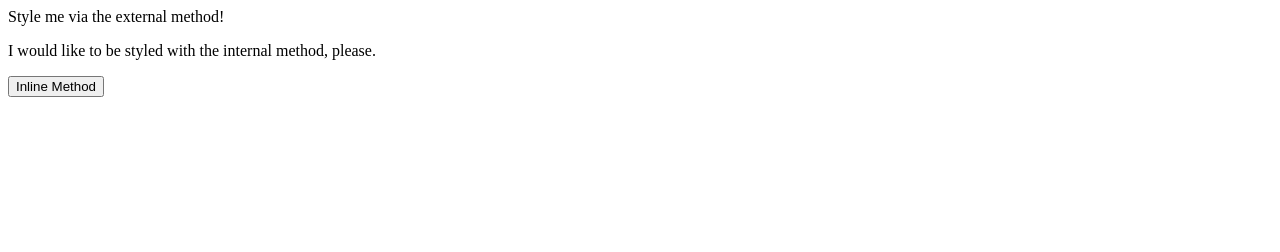
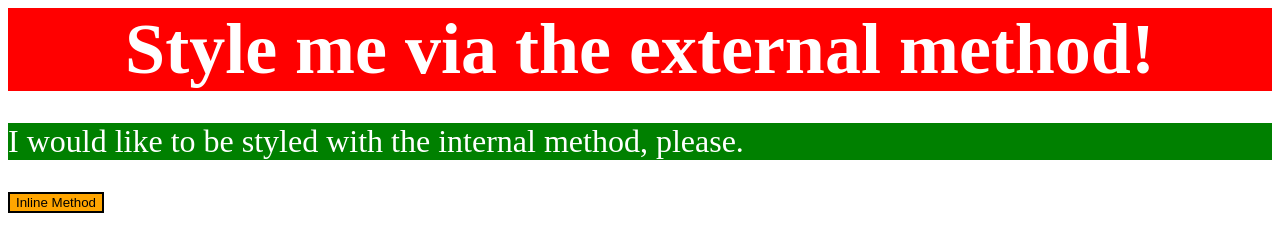
Before and after one commit to gikeris/css-exercises-odin, a plain HTML site: page foundations/01-css-methods/index.html in a window 1280 px wide. Drawn offline with Linux system fonts and the light colour scheme.

Commit message:
first exercise

```diff
--- a/foundations/01-css-methods/index.html
+++ b/foundations/01-css-methods/index.html
@@ -4,11 +4,19 @@
     <meta charset="UTF-8">
     <meta http-equiv="X-UA-Compatible" content="IE=edge">
     <meta name="viewport" content="width=device-width, initial-scale=1.0">
+    <link rel="stylesheet" href="style.css">
     <title>Methods for Adding CSS</title>
+    <style>
+      p{
+        background-color: green;
+        color: white;
+        font-size: 32px;
+      }
+    </style>
   </head>
   <body>
     <div>Style me via the external method!</div>
     <p>I would like to be styled with the internal method, please.</p>
-    <button>Inline Method</button>
+    <button style="background-color: orange; font-size: 32; border-style: double;">Inline Method</button>
   </body>
 </html>
--- /dev/null
+++ b/foundations/01-css-methods/style.css
@@ -0,0 +1,9 @@
+div{
+    background-color: red;
+    color: white;
+    font-size: 72px;
+    text-align: center;
+    font-weight: bold;
+    border-color: black;
+
+}
```
